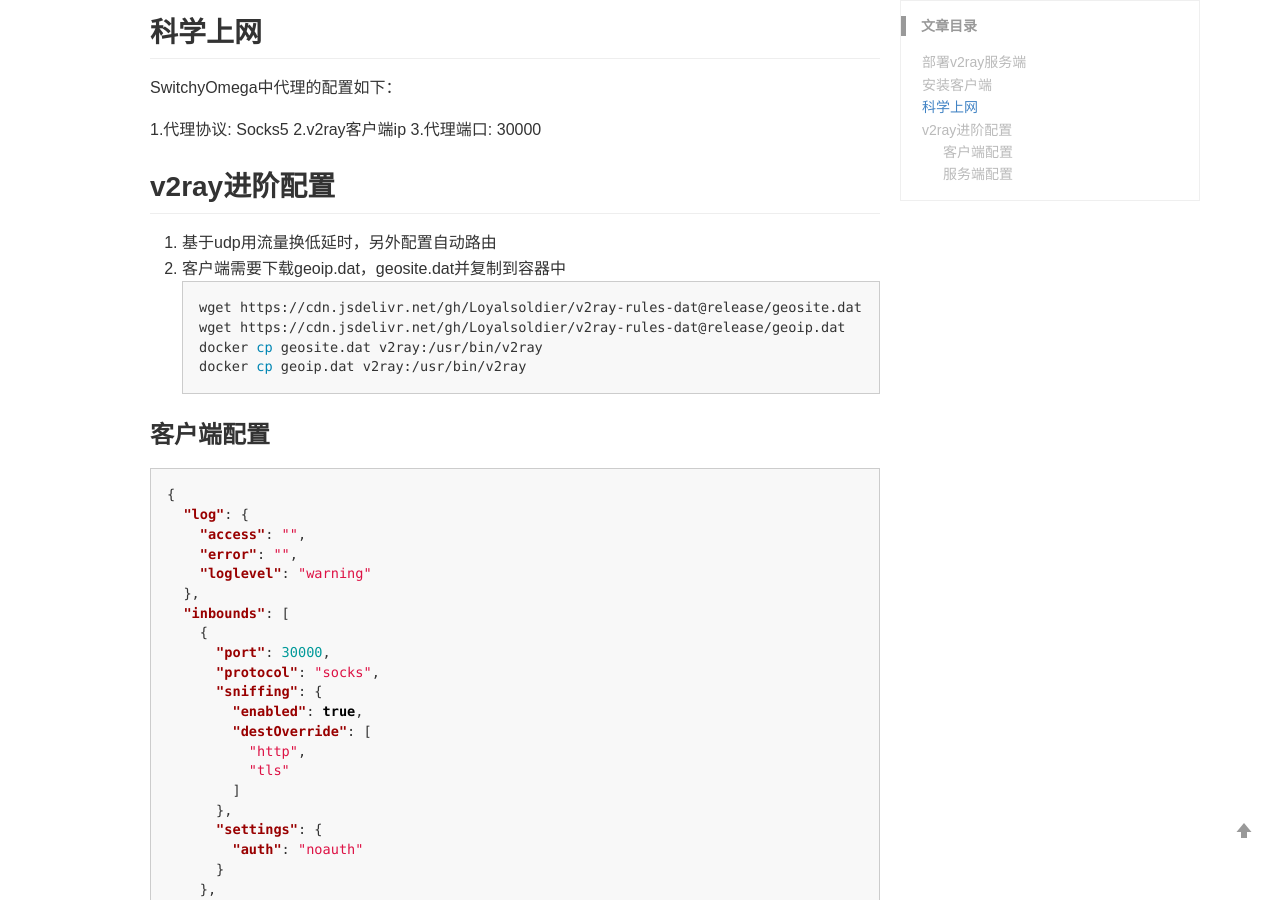
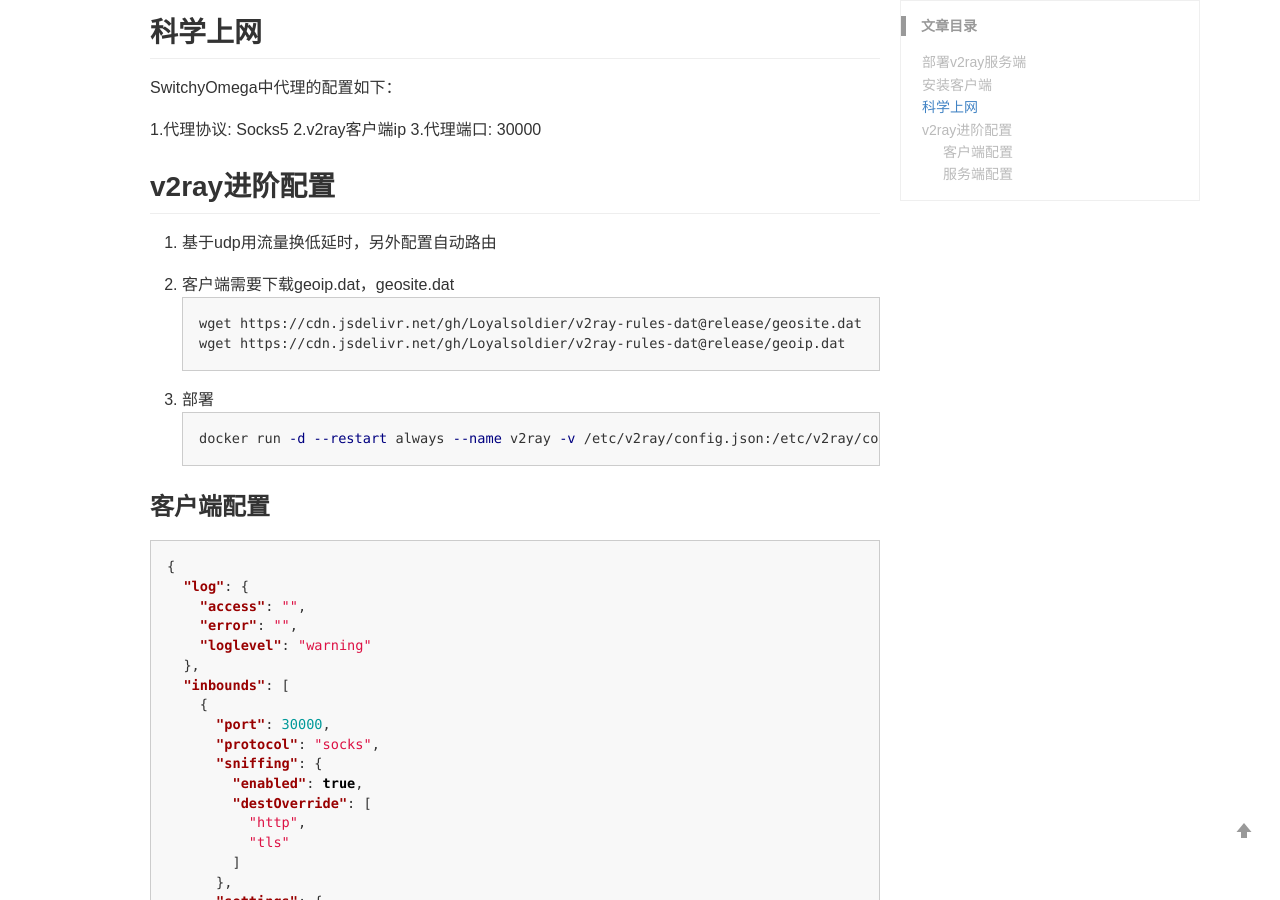
Before and after one commit to onefeng/onefeng.github.io, a Jekyll site: the page built from _posts/2022-07-04-v2ray使用.md, in a window 1280 px wide and 900 px high, scrolled down 2388 px. Built offline with Jekyll 4.4.1, drawn with Linux system fonts in a browser that asks for light colours; comment, search, counter and statistics services are not loaded; some of the changed text lies outside the part shown.

Commit message:
fix: v2ray

````diff
--- a/_posts/2022-07-04-v2ray使用.md
+++ b/_posts/2022-07-04-v2ray使用.md
@@ -127,12 +127,16 @@ SwitchyOmega中代理的配置如下：
 ## v2ray进阶配置
 
 1. 基于udp用流量换低延时，另外配置自动路由
-2. 客户端需要下载geoip.dat，geosite.dat并复制到容器中
+
+2. 客户端需要下载geoip.dat，geosite.dat
 ```shell
 wget https://cdn.jsdelivr.net/gh/Loyalsoldier/v2ray-rules-dat@release/geosite.dat
 wget https://cdn.jsdelivr.net/gh/Loyalsoldier/v2ray-rules-dat@release/geoip.dat
-docker cp geosite.dat v2ray:/usr/bin/v2ray
-docker cp geoip.dat v2ray:/usr/bin/v2ray
+```
+
+3. 部署
+```shell
+docker run -d --restart always --name v2ray -v /etc/v2ray/config.json:/etc/v2ray/config.json -v /opt/docker/v2ray/geoip.dat:/usr/bin/v2ray/geoip.dat -v /opt/docker/v2ray/geosite.dat:/usr/bin/v2ray/geosite.dat -p 30001:30001 v2ray/official
 ```
 
 ### 客户端配置
````
